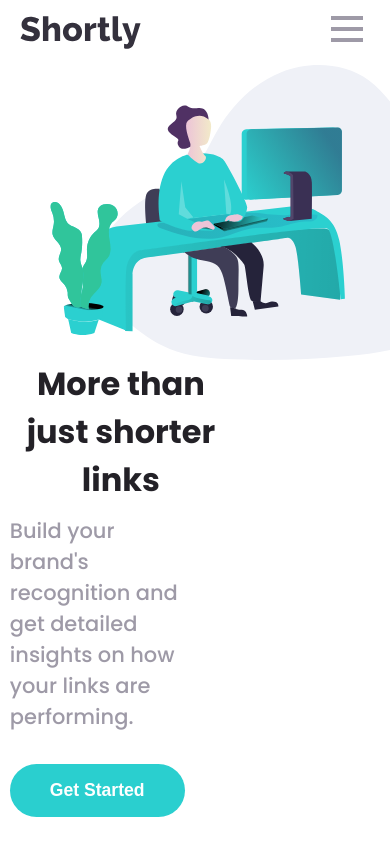
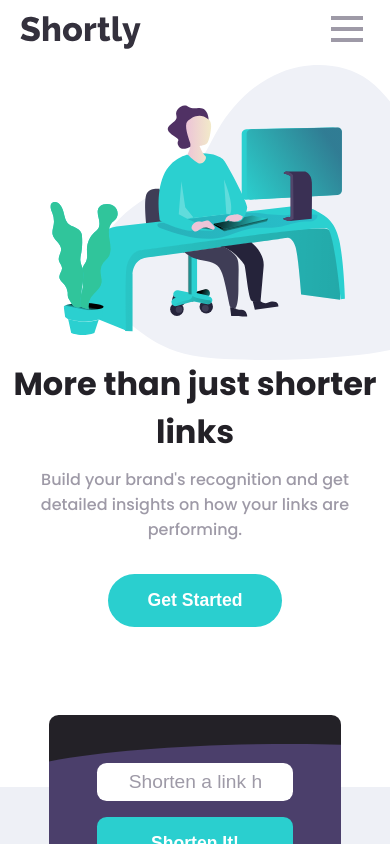
Before and after one commit to slekstut/url-shortening-api-master, a Vue app: page / in a window 390 px wide. Shown: the top 844 px of the page. Built offline with nearby package versions, Linux system fonts and the light colour scheme.

Commit message:
working on resp

```diff
--- a/src/views/About.vue
+++ b/src/views/About.vue
@@ -351,4 +351,11 @@ export default {
 .error-inut {
   border: red 2px solid !important;
 }
+
+@media only screen and (max-width: 415px) {
+  .container .wrapper .shortener-container .shortener-wrapper .input-link {
+    flex-direction: column;
+  }
+
+}
 </style>
--- a/src/views/Home.vue
+++ b/src/views/Home.vue
@@ -64,9 +64,14 @@ header {
   header {
     width: 95%;
     margin-top: 0;
+    margin-bottom: 10rem;
     flex-direction: column;
     .main-text {
-      widows: 100%;
+      width: 100%;
+      display: flex;
+      flex-direction: column;
+      justify-content: center;
+      align-items: center;
       order: 2;
       h1 {
         width: 100%;
@@ -75,6 +80,11 @@ header {
         text-align: center;
         letter-spacing: 0;
         line-height: 1.5;
+      }
+      p {
+        max-width: 100%;
+        font-size: 1rem;
+        text-align: center;
       }
     }
     img {
@@ -87,4 +97,8 @@ header {
     }
   }
 }
+
+@media only screen and (max-width: 415px) {
+
+}
 </style>
```
